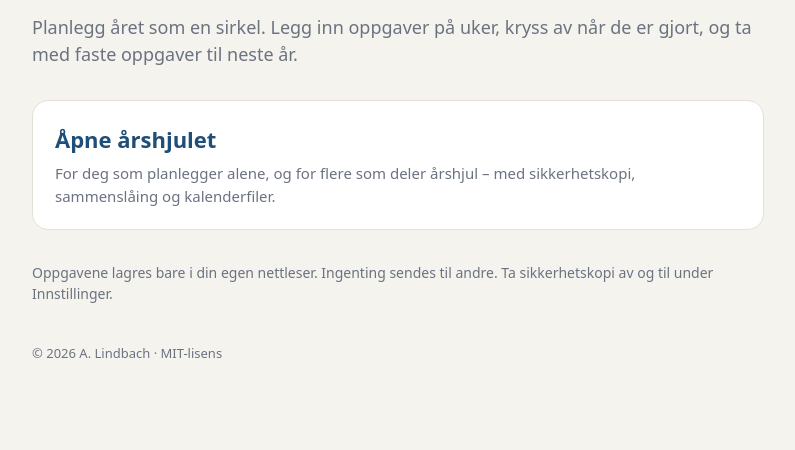
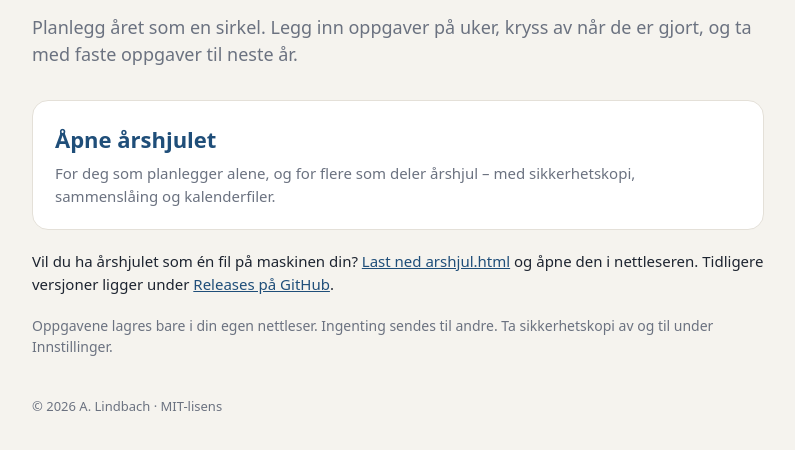
Before and after one commit to alindbach-cyber/arshjul, a plain HTML site: page index.html in a window 1280 px wide. Shown: the part 130-580 px from the top of the page, without its empty margins (242-1037 px from the left). Drawn offline with Linux system fonts and the light colour scheme.

Commit message:
v12 – last ned arshjul.html fra startsiden og under Releases
Co-Authored-By: Claude Opus 5.5 <noreply@anthropic.com>
Claude-Session: https://claude.ai/code/session_01F5n2RL3NAUybPxxW5ATNUH

```diff
--- a/index.html
+++ b/index.html
@@ -21,7 +21,9 @@
   a.card:hover{border-color:var(--accent)}
   a.card h2{margin:0 0 6px;font-size:22px;color:var(--accent)}
   a.card p{margin:0;color:var(--muted);font-size:15px}
-  .note{margin-top:32px;font-size:14px;color:var(--muted)}
+  .dl{margin-top:20px;font-size:15px}
+  .dl a{color:var(--accent)}
+  .note{margin-top:20px;font-size:14px;color:var(--muted)}
   footer{margin-top:40px;font-size:13px;color:var(--muted)}
   @media (max-width:520px){.head img{width:56px;height:56px}h1{font-size:36px}}
 </style>
@@ -39,6 +41,7 @@
       <p>For deg som planlegger alene, og for flere som deler årshjul – med sikkerhetskopi, sammenslåing og kalenderfiler.</p>
     </a>
   </div>
+  <p class="dl">Vil du ha årshjulet som én fil på maskinen din? <a href="arshjul.html" download="arshjul.html">Last ned arshjul.html</a> og åpne den i nettleseren. Tidligere versjoner ligger under <a href="https://github.com/alindbach-cyber/arshjul/releases">Releases på GitHub</a>.</p>
   <p class="note">Oppgavene lagres bare i din egen nettleser. Ingenting sendes til andre. Ta sikkerhetskopi av og til under Innstillinger.</p>
   <footer>© 2026 A. Lindbach · MIT-lisens</footer>
 </main>
```
Also changed, not shown: 3 other files.
